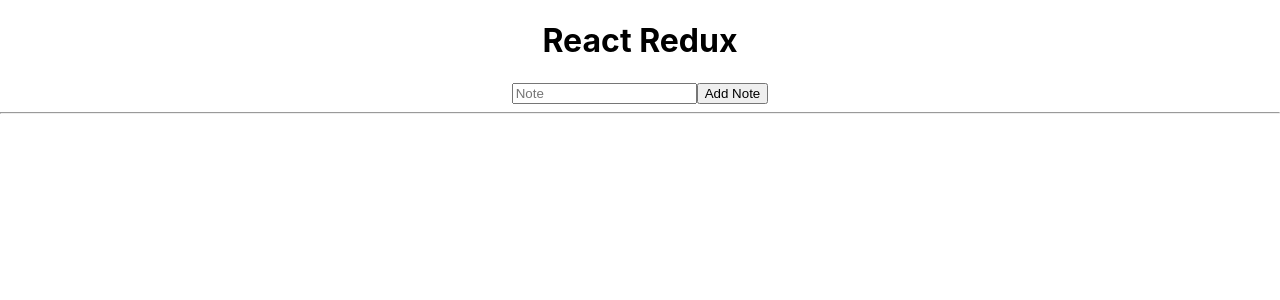
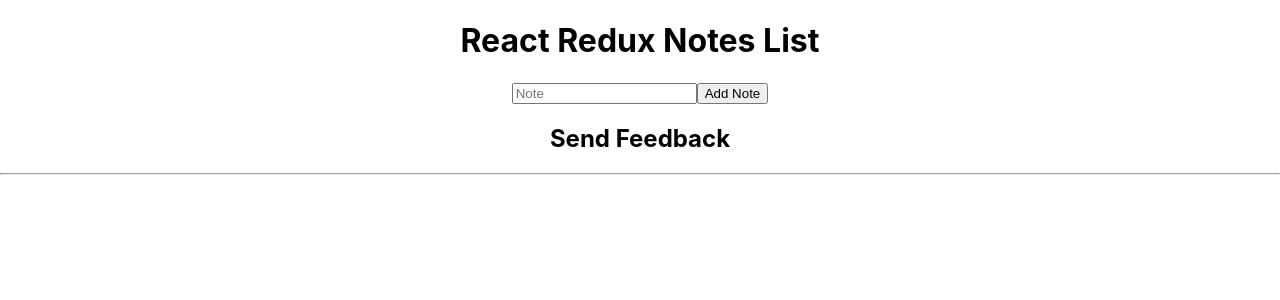
Before and after one commit to snjvtngm/Hacktober, a React (Create React App) app: page / in a window 1280 px wide. Shown: the top 300 px of the page. Built offline with nearby package versions, Linux system fonts and the light colour scheme; the HTML template or start-up script is replaced by a standard one.

Commit message:
Redux title changes and cart count

```diff
--- a/src/App.tsx
+++ b/src/App.tsx
@@ -17,8 +17,11 @@
 
   return (
     <div className="App">
-      <h1>React Redux</h1>
+      <h1>React Redux Notes List</h1>
       <NewNoteInput addNote={onAddNote} />
+      <h2 className="st_title feedback-title">
+        <i className="uil uil-comment-info-alt"></i> Send Feedback
+      </h2>
       <hr />
       <ol>
         {notes.map((note) => {
--- a/src/actions.ts
+++ b/src/actions.ts
@@ -7,3 +7,14 @@
     type: "ADD_NOTE",
     payload: note
   });
+
+
+  export type Action = {
+    type: "UPDATE_NOTE";
+    payload: string;
+  };
+
+  export const updateNote = (note: string): Action => ({
+    type: "UPDATE_NOTE",
+    payload: note
+  });
```
Also changed, not shown: src/icon.tsx (added, +10 -0 lines).
